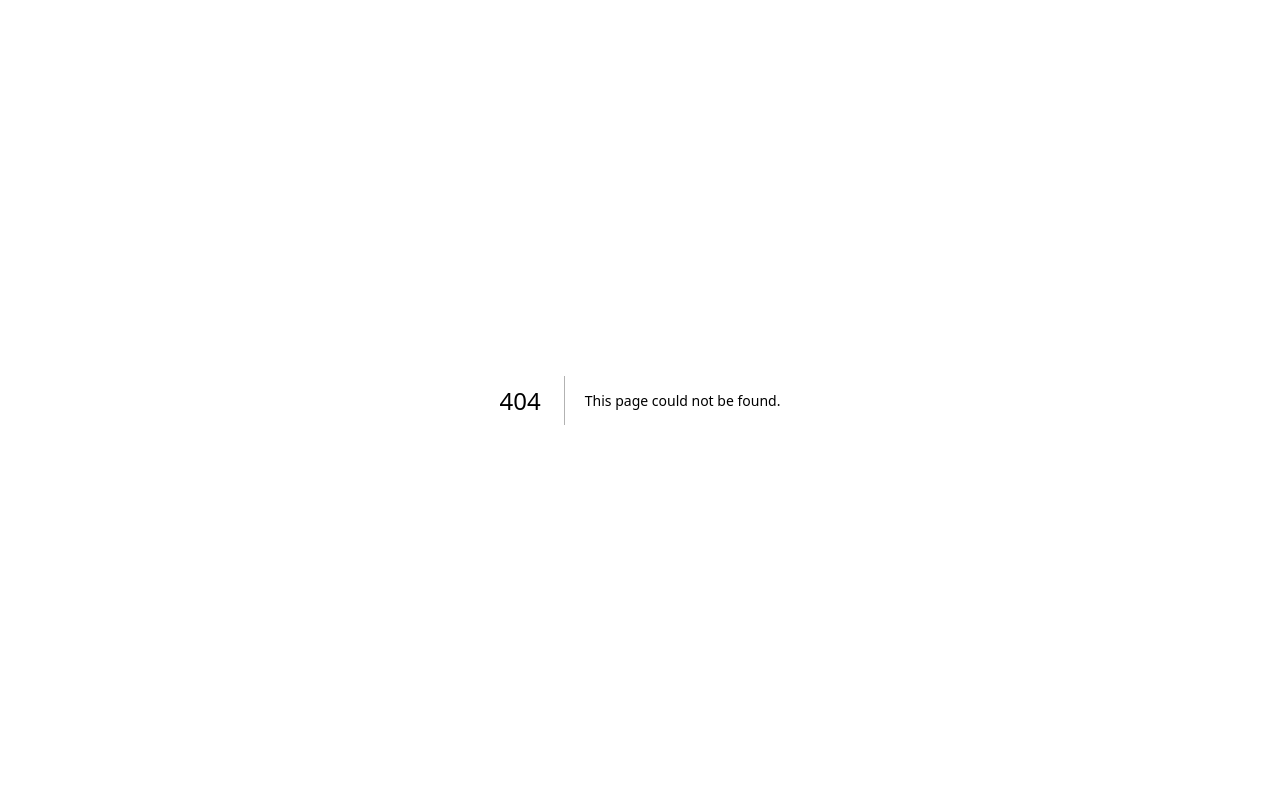
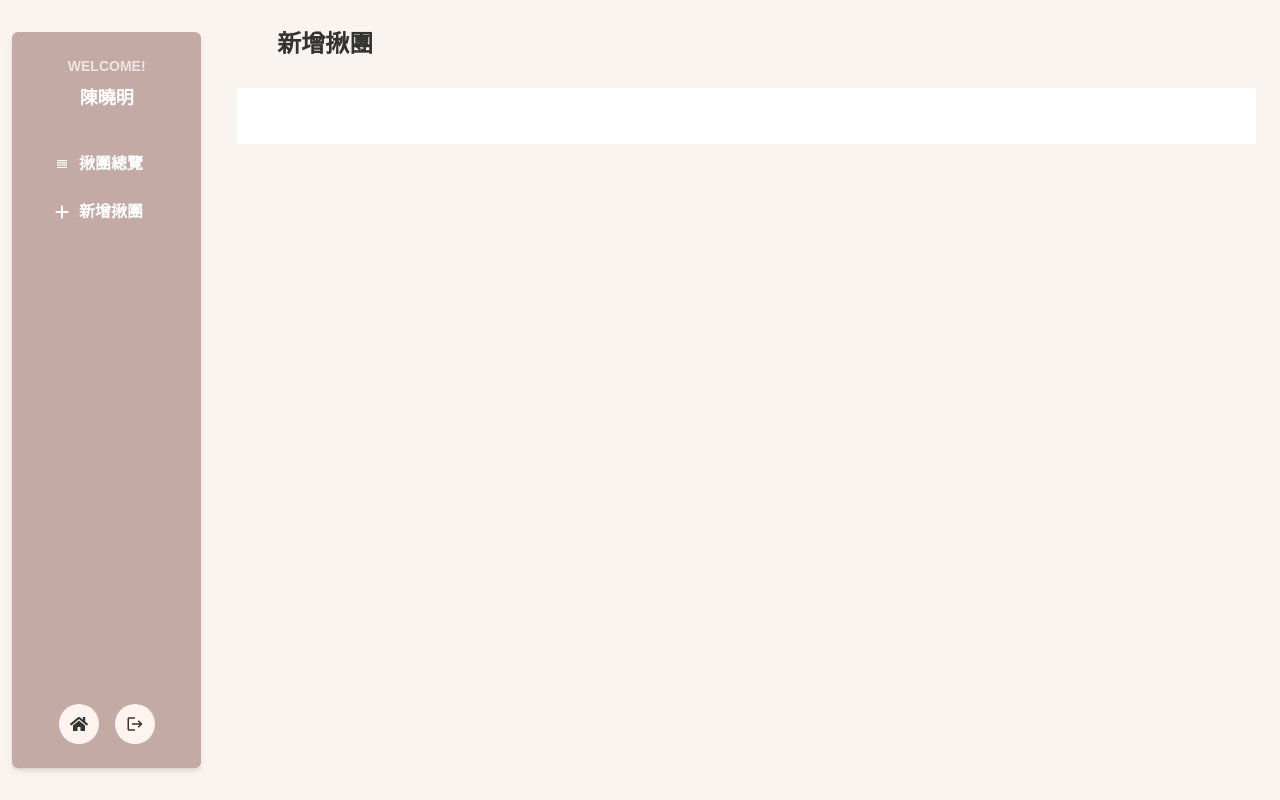
Before and after one commit to yijing0310/order-front, a Next.js app: page /member-center/add-group in a window 1280 px wide. Before the commit this address had no page. Built offline with nearby package versions, Linux system fonts and the light colour scheme.

Commit message:
add useclient and add group page

```diff
--- a/app/member-center/_components/select.js
+++ b/app/member-center/_components/select.js
@@ -1,3 +1,4 @@
+'use client'
 import React from "react";
 
 export default function Select() {
--- a/app/member-center/_components/table.js
+++ b/app/member-center/_components/table.js
@@ -1,3 +1,4 @@
+'use client'
 import React from "react";
 
 export default function Table() {
--- /dev/null
+++ b/app/member-center/add-group/page.js
@@ -0,0 +1,26 @@
+'use client'
+import React from "react";
+
+export default function page() {
+    return (
+
+        <>
+        <div className="sm:px-6 w-10/12">
+            <div className="px-4 md:px-10 py-4 md:py-7">
+                <div className="flex items-center justify-between">
+                    <p
+                        tabIndex={0}
+                        className="focus:outline-none text-base sm:text-lg md:text-xl lg:text-2xl font-bold leading-normal"
+                    >
+                        新增揪團
+                    </p>
+
+                </div>
+            </div>
+            <div className="bg-white py-4 md:py-7 px-4 md:px-8 xl:px-10">
+
+            </div>
+        </div>
+        </>
+    );
+}
--- a/app/member-center/page.js
+++ b/app/member-center/page.js
@@ -1,3 +1,4 @@
+'use client'
 import React from "react";
 import Select from "./_components/select";
 import Table from "./_components/table";
```
